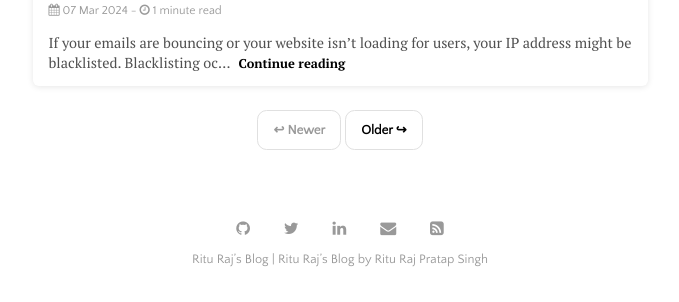
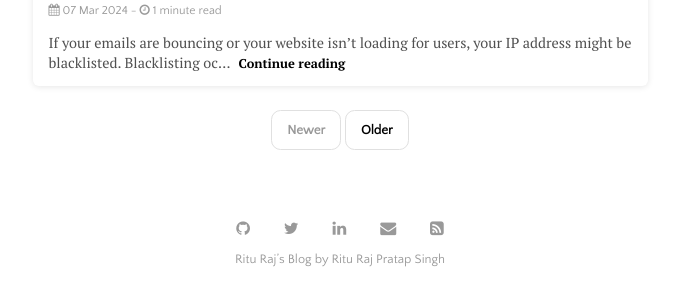
Before and after one commit to theriturajps/theriturajps.github.io, a Jekyll site: the page built from index.html, in a window 1280 px wide. Shown: the part 1467-1769 px from the top of the page, without its empty margins (300-979 px from the left). Built offline with Jekyll 4.4.1, drawn with Linux system fonts in a browser that asks for light colours; the list of posts is cut into pages by our own code.

Commit message:
Refactor pagination text for clarity and remove duplicate site title in footer

```diff
--- a/_data/settings.yml
+++ b/_data/settings.yml
@@ -22,8 +22,8 @@ social:
 
 # Customize site text
 pagination:
-  next_page: '↩ Newer'
-  previous_page: 'Older ↪'
+  next_page: 'Newer'
+  previous_page: 'Older'
 
 sharing_button_prompt: 'Feel free to share!'
 
--- a/_includes/footer.html
+++ b/_includes/footer.html
@@ -1,4 +1,4 @@
 <footer class="footer">
   {% include social-icons.html %}
-  <div class="footer-description"><a href="{{ site.github.url }}/">{{ site.title }} | {{ site.title }} by {{ site.author }}</a></div>
+  <div class="footer-description"><a href="{{ site.github.url }}/">{{ site.title }} by {{ site.author }}</a></div>
 </footer>
```
